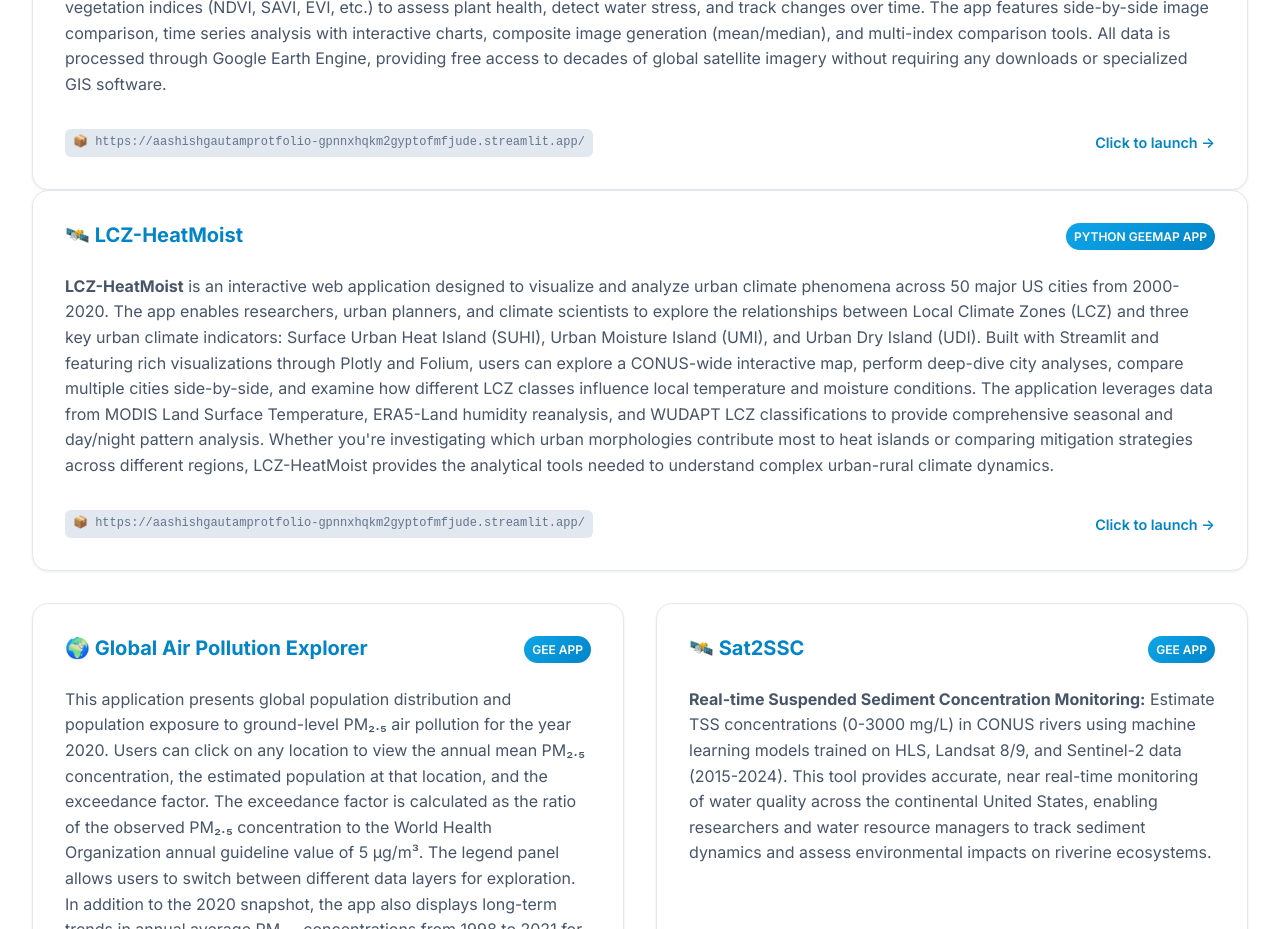
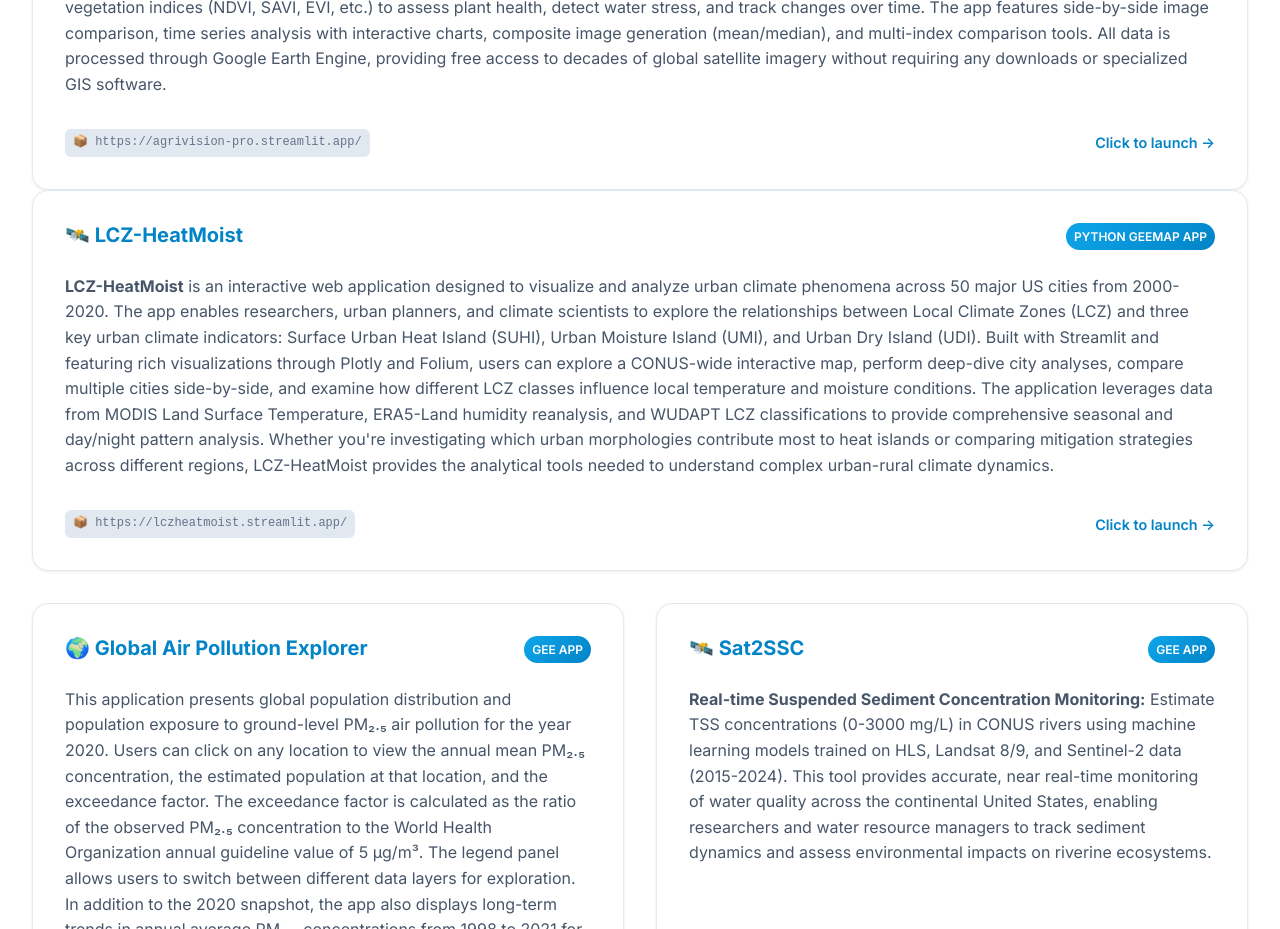
Before and after one commit to aashish66/AashishGautam_Protfolio, a React (Vite) app: page /#/ in a window 1280 px wide. Shown: the part 1560-2489 px from the top of the page. Built offline with nearby package versions, Linux system fonts and the light colour scheme.

Commit message:
Update tool links in Home.jsx

```diff
--- a/src/pages/Home.jsx
+++ b/src/pages/Home.jsx
@@ -153,7 +153,7 @@
                             <strong>AgriVision_Pro</strong> is a web-based vegetation analysis platform that allows users to monitor crop and vegetation health using satellite imagery (Sentinel-2, Landsat, MODIS) and drone/camera photos.Users can define their area of interest, search for imagery over any date range, and calculate various vegetation indices (NDVI, SAVI, EVI, etc.) to assess plant health, detect water stress, and track changes over time. The app features side-by-side image comparison, time series analysis with interactive charts, composite image generation (mean/median), and multi-index comparison tools. All data is processed through Google Earth Engine, providing free access to decades of global satellite imagery without requiring any downloads or specialized GIS software.
                         </p>
                         <div className="tool-footer">
-                            <span className="tool-id">📦 https://aashishgautamprotfolio-gpnnxhqkm2gyptofmfjude.streamlit.app/</span>
+                            <span className="tool-id">📦 https://agrivision-pro.streamlit.app/</span>
                             <span className="tool-action">Click to launch →</span>
                         </div>
                     </div>
@@ -170,7 +170,7 @@
                             <strong>LCZ-HeatMoist</strong> is an interactive web application designed to visualize and analyze urban climate phenomena across 50 major US cities from 2000-2020. The app enables researchers, urban planners, and climate scientists to explore the relationships between Local Climate Zones (LCZ) and three key urban climate indicators: Surface Urban Heat Island (SUHI), Urban Moisture Island (UMI), and Urban Dry Island (UDI). Built with Streamlit and featuring rich visualizations through Plotly and Folium, users can explore a CONUS-wide interactive map, perform deep-dive city analyses, compare multiple cities side-by-side, and examine how different LCZ classes influence local temperature and moisture conditions. The application leverages data from MODIS Land Surface Temperature, ERA5-Land humidity reanalysis, and WUDAPT LCZ classifications to provide comprehensive seasonal and day/night pattern analysis. Whether you're investigating which urban morphologies contribute most to heat islands or comparing mitigation strategies across different regions, LCZ-HeatMoist provides the analytical tools needed to understand complex urban-rural climate dynamics.
                         </p>
                         <div className="tool-footer">
-                            <span className="tool-id">📦 https://aashishgautamprotfolio-gpnnxhqkm2gyptofmfjude.streamlit.app/</span>
+                            <span className="tool-id">📦 https://lczheatmoist.streamlit.app/</span>
                             <span className="tool-action">Click to launch →</span>
                         </div>
                     </div>
```
